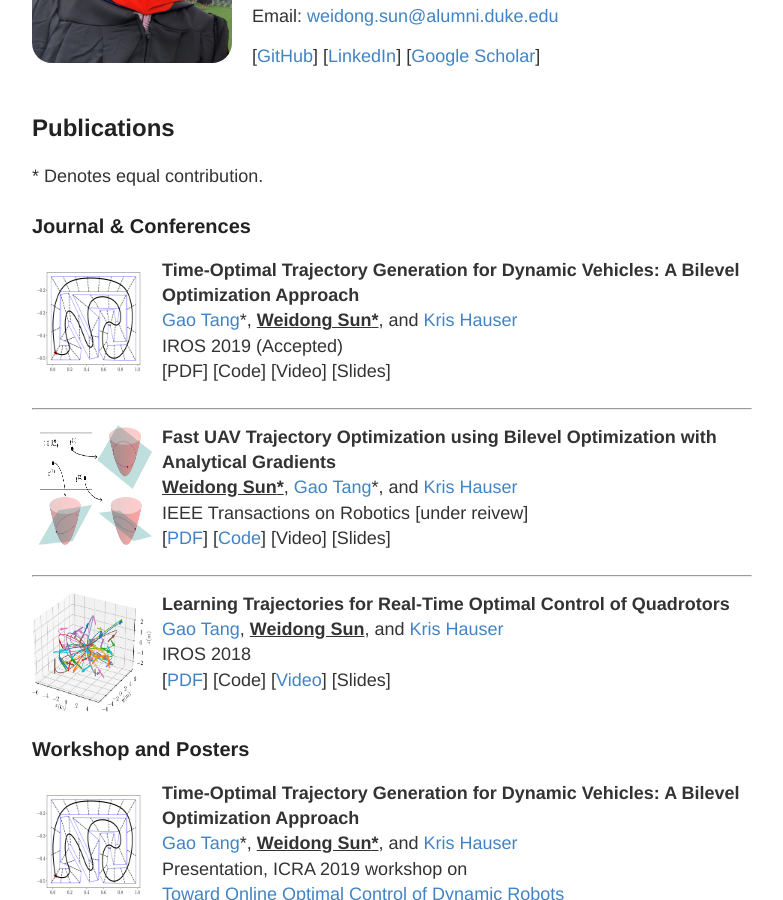
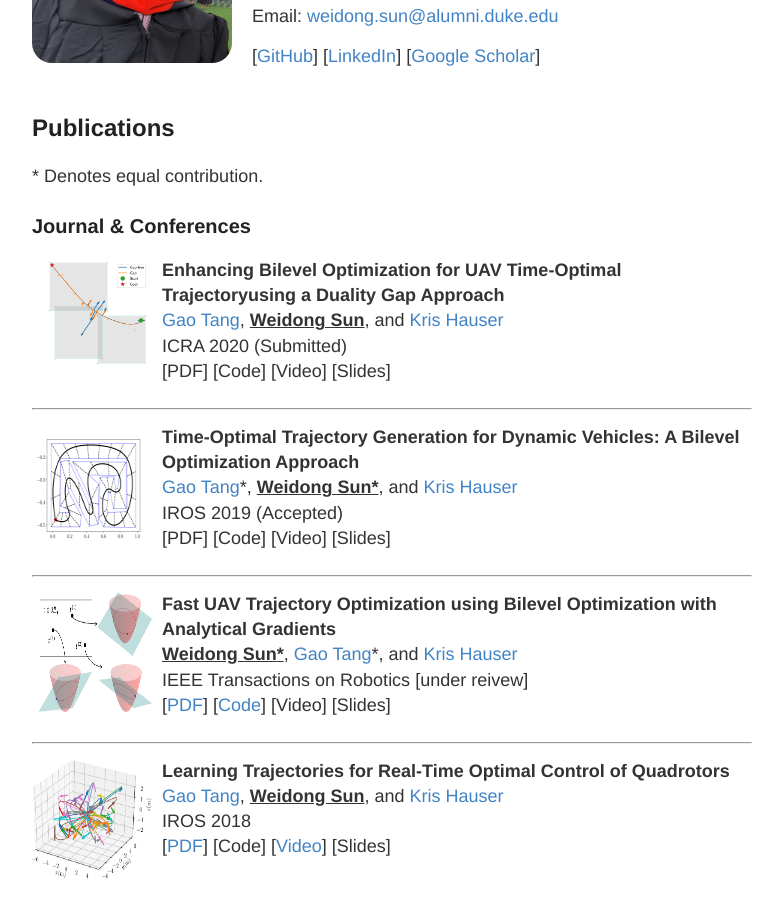
Before and after one commit to OxDuke/oxduke.github.io, a Jekyll site: the page built from index.md, in a window 1280 px wide and 900 px high, scrolled down 354 px. Shown: the whole window, without its empty margins (248-1031 px from the left). Built offline with Jekyll 4.4.1, drawn with Linux system fonts in a browser that asks for light colours.

Commit message:
add icra pic

```diff
--- a/_config.yml
+++ b/_config.yml
@@ -79,7 +79,8 @@ sass:
   style: :expanded # You might prefer to minify using :compressed
 
 # Use the following plug-ins
-plugins:
+#plugins:
+plugins_dir:
   - jekyll-sitemap # Create a sitemap using the official Jekyll sitemap gem
   - jekyll-feed # Create an Atom feed using the official Jekyll feed gem
 
--- a/index.md
+++ b/index.md
@@ -22,6 +22,17 @@ Email: [weidong.sun@alumni.duke.edu](mailto:weidong.sun@alumni.duke.edu)
 \* Denotes equal contribution.
 
 ### Journal & Conferences
+
+<img align="left" src="{{ site.baseurl }}/images/icra20.png" style="float:left;height:120px;width:120px;margin-right: 10px">
+ **Enhancing Bilevel Optimization for UAV Time-Optimal Trajectoryusing a Duality Gap Approach**
+ [Gao Tang](https://scholar.google.com/citations?user=sn6qxpQAAAAJ), **<u> Weidong Sun</u>**, and [Kris Hauser](https://ece.duke.edu/faculty/kristoffer-hauser)
+ ICRA 2020 (Submitted)
+ [PDF]
+ [Code]
+ [Video]
+ [Slides]
+<div style="clear:both;"></div>
+---
 
 <img align="left" src="{{ site.baseurl }}/images/iros19.png" style="float:left;height:120px;width:120px;margin-right: 10px">
  **Time-Optimal Trajectory Generation for Dynamic Vehicles: A Bilevel Optimization Approach**
```
Also changed, not shown: cv.md (+5 -0 lines), images/icra20.png (added).
